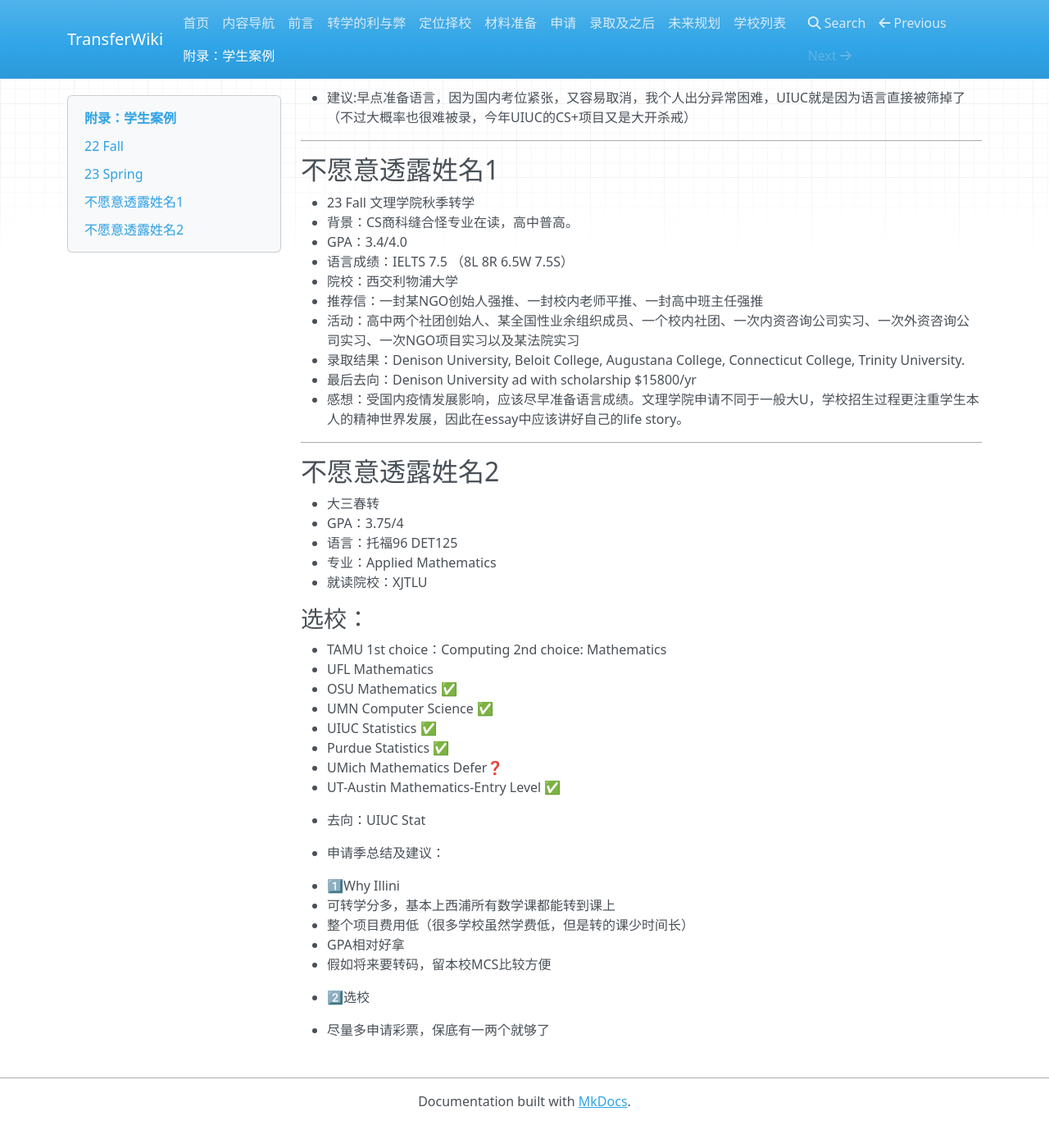
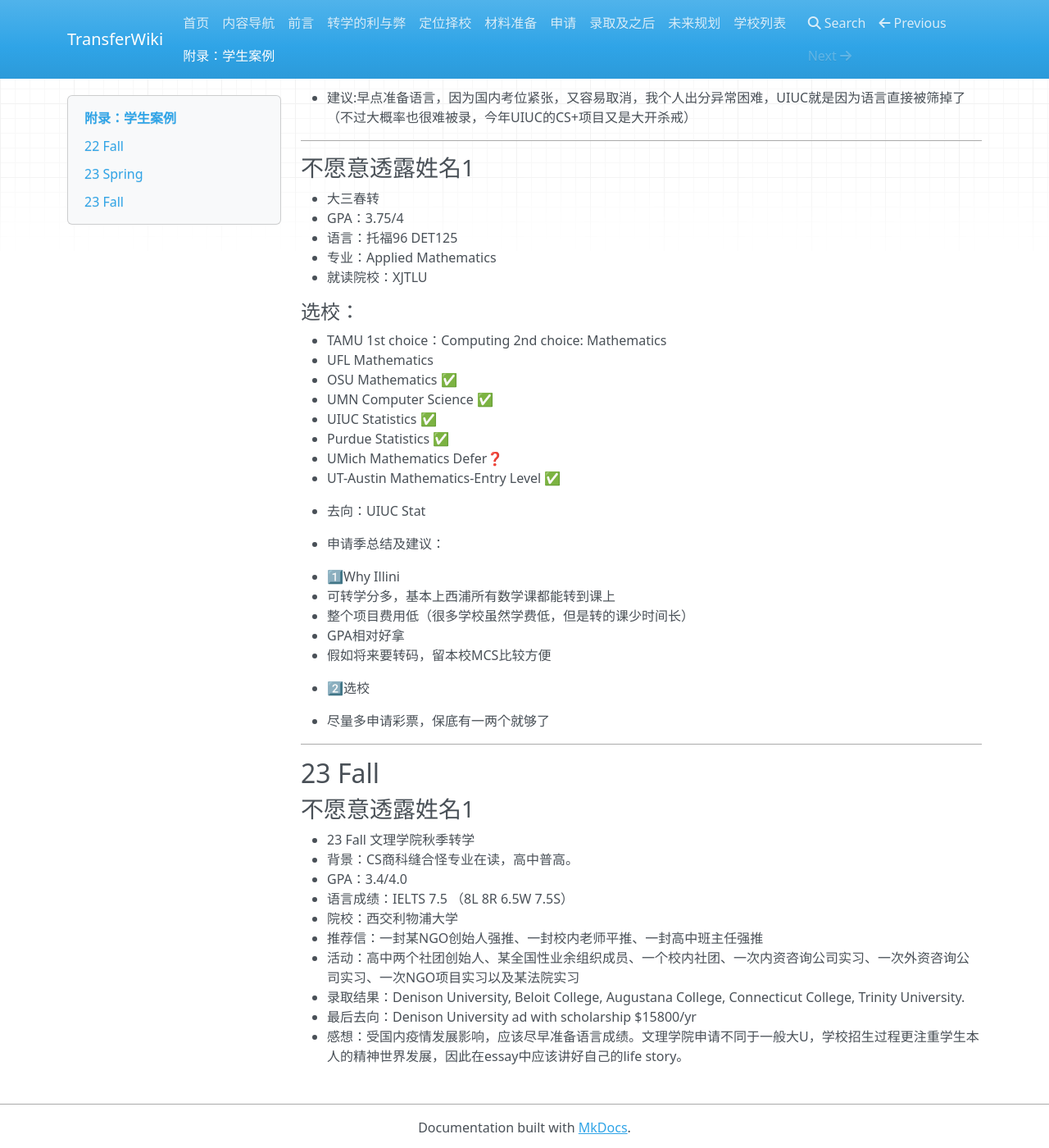
Before and after one commit to SihanXU/TransferWiki, an MkDocs documentation site: the page built from docs/bgs.md, in a window 1280 px wide and 1400 px high, scrolled down 8571 px. Shown: the whole window at 82% size. Built offline with MkDocs 1.6.1, drawn with Linux system fonts in a browser that asks for light colours; nearby versions of some CDN libraries; before the commit the page ends 9942 px from its top, so only the background shows below that; part of the change alters nothing that is shown.

Commit message:
Update bgs.md

```diff
--- a/docs/bgs.md
+++ b/docs/bgs.md
@@ -347,31 +347,17 @@ Minneapolis比Columbus强，生活会好一些。但气候会更恶劣一些（
 
 - 建议:早点准备语言，因为国内考位紧张，又容易取消，我个人出分异常困难，UIUC就是因为语言直接被筛掉了（不过大概率也很难被录，今年UIUC的CS+项目又是大开杀戒）
 
-***
-
-## 不愿意透露姓名1
-
-- 23 Fall 文理学院秋季转学
-- 背景：CS商科缝合怪专业在读，高中普高。
-- GPA：3.4/4.0
-- 语言成绩：IELTS 7.5 （8L 8R 6.5W 7.5S）
-- 院校：西交利物浦大学
-- 推荐信：一封某NGO创始人强推、一封校内老师平推、一封高中班主任强推
-- 活动：高中两个社团创始人、某全国性业余组织成员、一个校内社团、一次内资咨询公司实习、一次外资咨询公司实习、一次NGO项目实习以及某法院实习
-- 录取结果：Denison University, Beloit College, Augustana College, Connecticut College, Trinity University.
-- 最后去向：Denison University ad with scholarship $15800/yr
-- 感想：受国内疫情发展影响，应该尽早准备语言成绩。文理学院申请不同于一般大U，学校招生过程更注重学生本人的精神世界发展，因此在essay中应该讲好自己的life story。
 
 ***
 
-## 不愿意透露姓名2
+### 不愿意透露姓名1
 
 - 大三春转
 - GPA：3.75/4
 - 语言：托福96 DET125
 - 专业：Applied Mathematics
 - 就读院校：XJTLU
-### 选校：
+#### 选校：
 - TAMU 1st choice：Computing
   2nd choice: Mathematics
 - UFL Mathematics
@@ -393,3 +379,20 @@ Minneapolis比Columbus强，生活会好一些。但气候会更恶劣一些（
 
 - 2️⃣选校
 - 尽量多申请彩票，保底有一两个就够了
+
+***
+
+## 23 Fall
+
+### 不愿意透露姓名1
+
+- 23 Fall 文理学院秋季转学
+- 背景：CS商科缝合怪专业在读，高中普高。
+- GPA：3.4/4.0
+- 语言成绩：IELTS 7.5 （8L 8R 6.5W 7.5S）
+- 院校：西交利物浦大学
+- 推荐信：一封某NGO创始人强推、一封校内老师平推、一封高中班主任强推
+- 活动：高中两个社团创始人、某全国性业余组织成员、一个校内社团、一次内资咨询公司实习、一次外资咨询公司实习、一次NGO项目实习以及某法院实习
+- 录取结果：Denison University, Beloit College, Augustana College, Connecticut College, Trinity University.
+- 最后去向：Denison University ad with scholarship $15800/yr
+- 感想：受国内疫情发展影响，应该尽早准备语言成绩。文理学院申请不同于一般大U，学校招生过程更注重学生本人的精神世界发展，因此在essay中应该讲好自己的life story。
```
